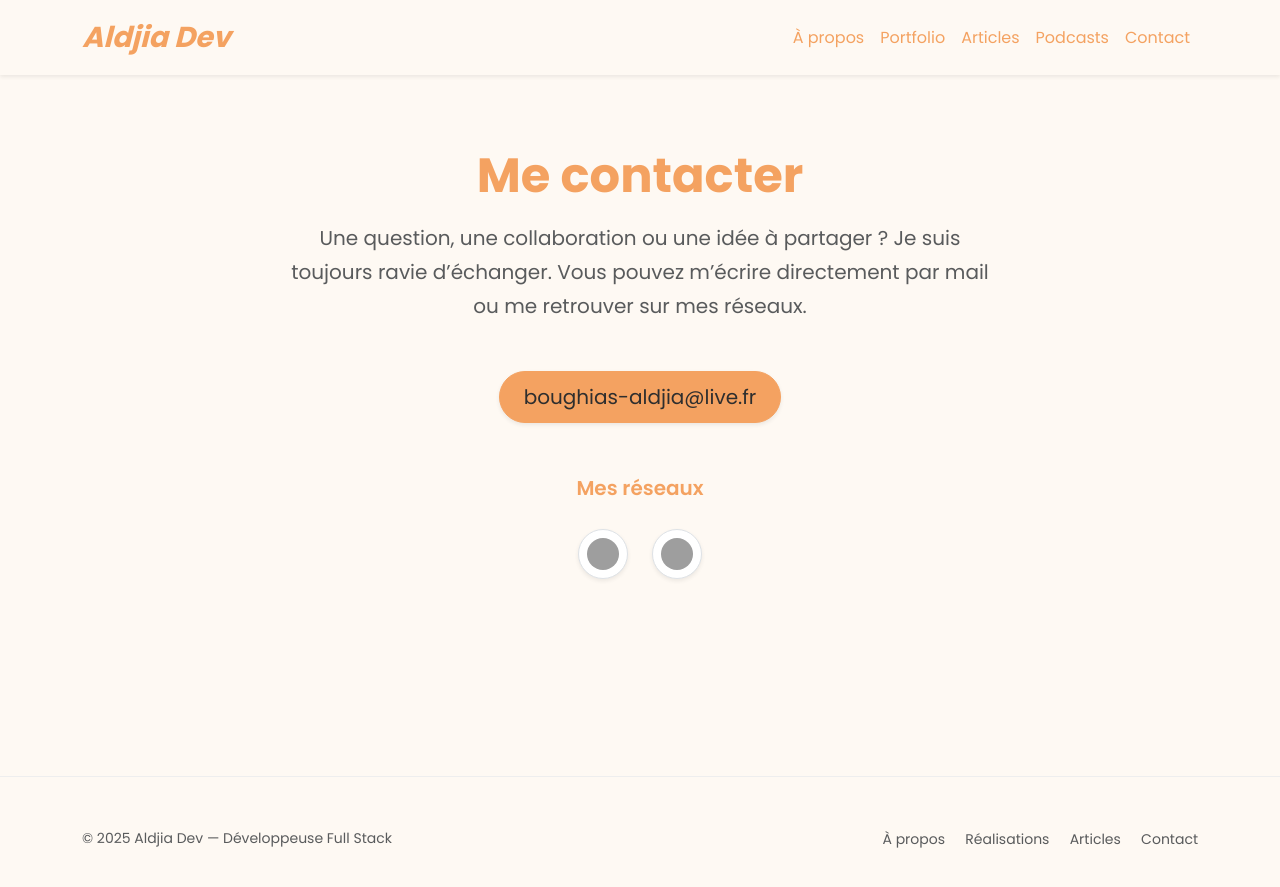
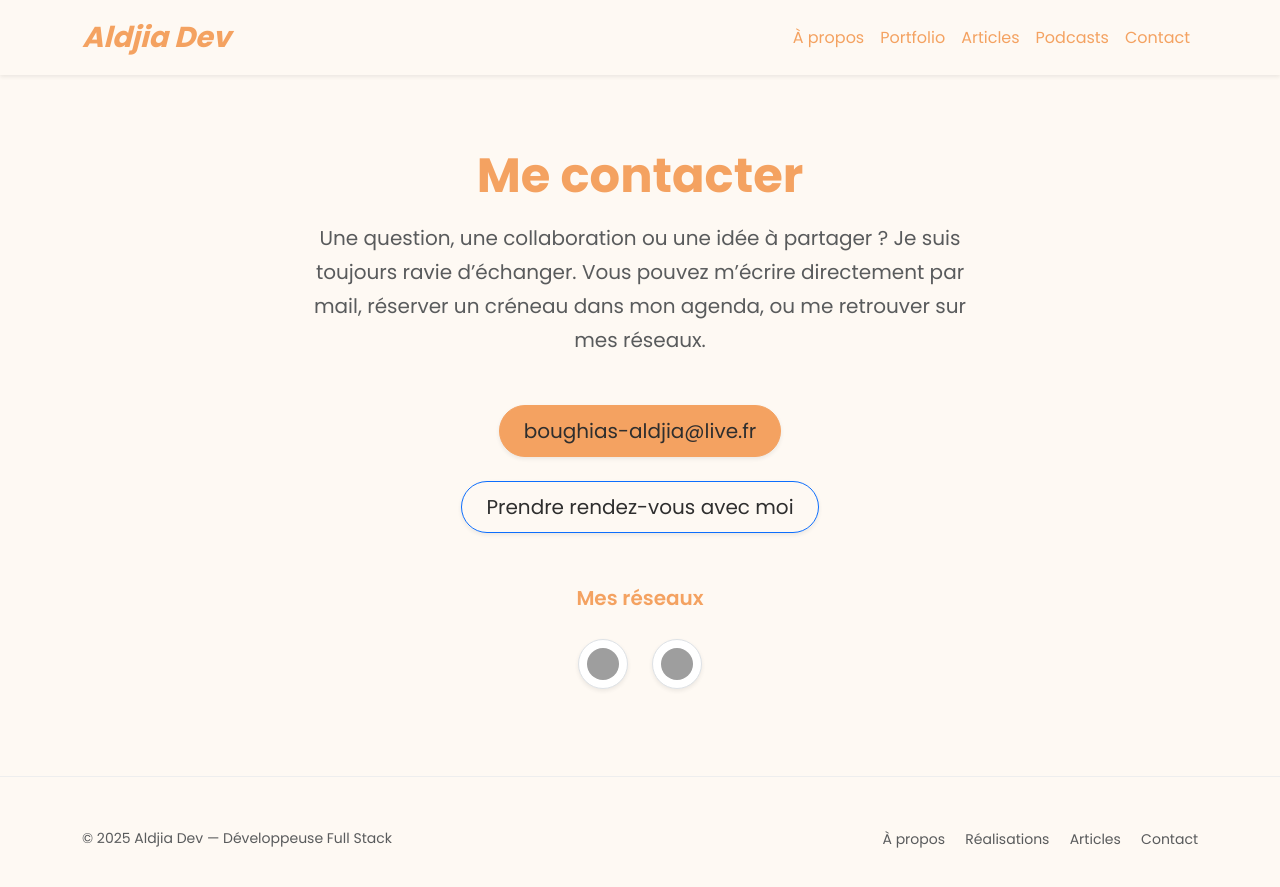
Before and after one commit to AldjiaDev/aldjia.dev, a Jekyll site: the page built from contact.html, in a window 1280 px wide. Shown: the top 887 px of the page. Built offline with Jekyll 4.4.1, drawn with Linux system fonts in a browser that asks for light colours; grey boxes are pictures that could not be loaded.

Commit message:
Add calendar to contact

```diff
--- a/contact.html
+++ b/contact.html
@@ -9,20 +9,28 @@ title: Contact
     <h1 class="display-5 fw-bold" style="color: var(--primary);">Me contacter</h1>
     <p class="lead text-muted mt-3" style="max-width: 700px; margin: 0 auto;">
       Une question, une collaboration ou une idée à partager ?
-      Je suis toujours ravie d’échanger. Vous pouvez m’écrire directement par mail ou me retrouver sur mes réseaux.
+      Je suis toujours ravie d’échanger. Vous pouvez m’écrire directement par mail,
+      réserver un créneau dans mon agenda, ou me retrouver sur mes réseaux.
     </p>
   </div>
 
   <!-- Email -->
-  <div class="text-center mb-5">
+  <div class="text-center mb-4">
     <a href="mailto:boughias-aldjia@live.fr" class="btn btn-primary btn-lg rounded-pill px-4 py-2 shadow-sm">
       boughias-aldjia@live.fr
     </a>
   </div>
 
+  <!-- Prise de rendez-vous -->
+  <div class="text-center mb-5">
+    <a href="https://cal.com/aldjia-boughias" target="_blank" class="btn btn-outline-primary btn-lg rounded-pill px-4 py-2 shadow-sm">
+      Prendre rendez-vous avec moi
+    </a>
+  </div>
+
   <!-- Réseaux -->
   <div class="text-center">
-    <h5 class="fw-semibold mb-4" style="color: var(--primary);"> Mes réseaux</h5>
+    <h5 class="fw-semibold mb-4" style="color: var(--primary);">Mes réseaux</h5>
     <div class="d-flex justify-content-center gap-4">
       <a href="https://github.com/AldjiaDev" target="_blank" aria-label="GitHub" class="text-decoration-none">
         <img src="https://cdn.jsdelivr.net/gh/devicons/devicon/icons/github/github-original.svg"
```
